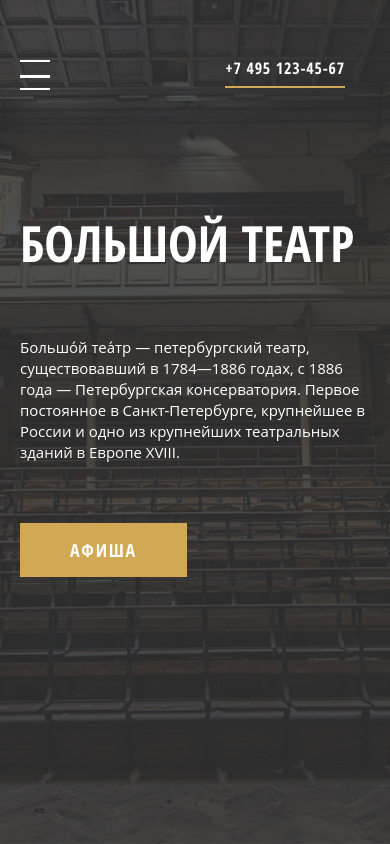
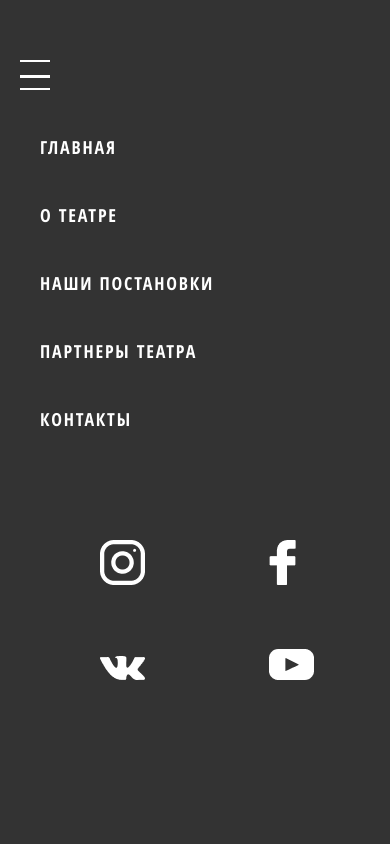
Before and after one commit to AidaGube/Teatr, a plain HTML site: page index.html in a window 390 px wide. Shown: the top 844 px of the page. Drawn offline with nearby package versions, Linux system fonts and the light colour scheme.

Commit message:
руфвук

```diff
--- a/index.html
+++ b/index.html
@@ -28,7 +28,7 @@
             <div class="header__burger">
               <span></span>
             </div>
-            <nav class="header__menu">
+            <nav class="header__menu header__menu_active">
             <ul class="header__list">
               <li>
                 <a class="header__link" href="#">Главная</a>
--- a/scss/components/_header.scss
+++ b/scss/components/_header.scss
@@ -217,6 +217,9 @@
     background-color: #333;
     padding: 140px 10px 20px 40px;
   }
+  .header__menu_active {
+    left: 0;
+  }
 
   .header__burger {
     display: block;
```
Also changed, not shown: css/index.css, 1 other file.
